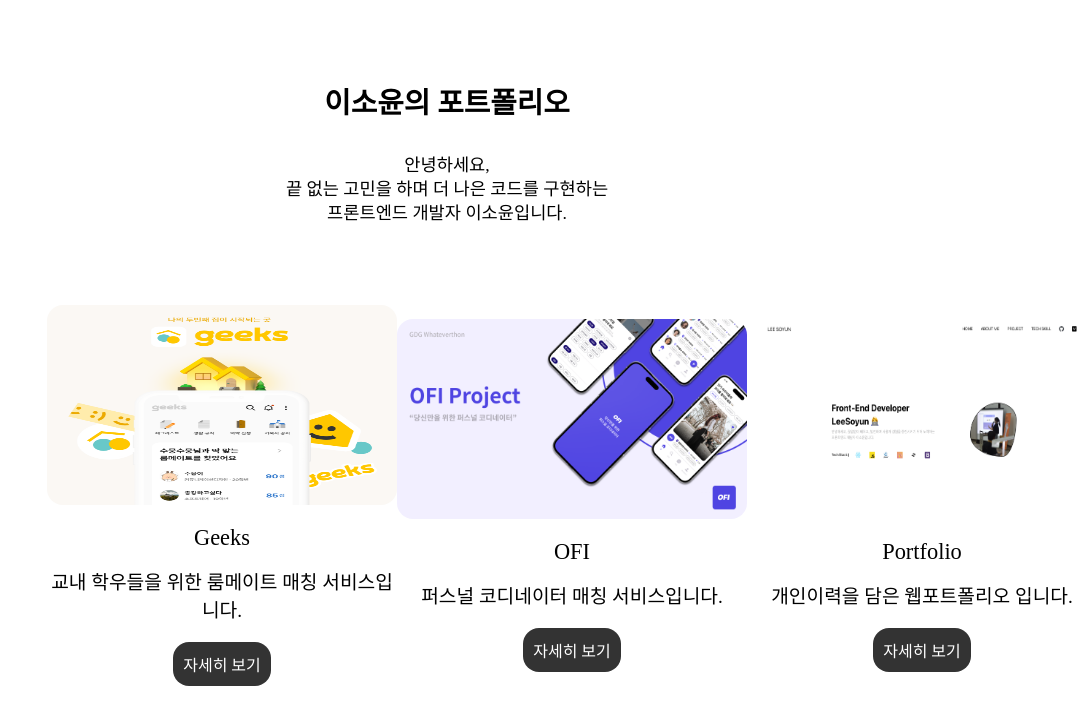
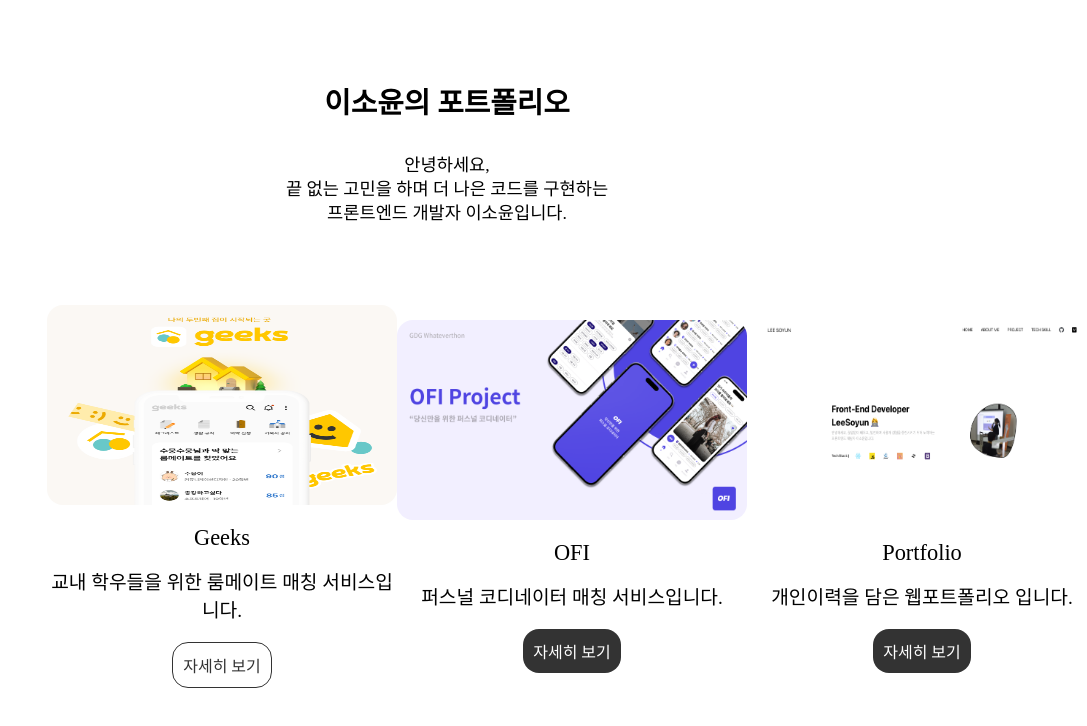
Before and after one commit to leesoyuun/leesoyuun.github.io, a plain HTML site: page main.html in a window 1280 px wide. In both pictures the pointer is over the element 414 px from the left and 664 px from the top of the page. Shown: the whole page, without its empty margins (193-1280 px from the left). Drawn offline with Linux system fonts and the light colour scheme.

Commit message:
Add: Hover event to  detail btn

```diff
--- a/main.css
+++ b/main.css
@@ -2,7 +2,7 @@ body {
   padding: 5rem 15rem 0rem 15rem;
   margin: 0 auto;
   text-align: center;
-  user-select:none
+  user-select: none;
 }
 .maintitle {
   font-weight: 600;
@@ -43,3 +43,8 @@ body {
   margin: 0 auto;
   cursor: pointer;
 }
+.go_detail:hover {
+  color: #333;
+  background-color: #fff;
+  border: 1px solid #333;
+}
```
